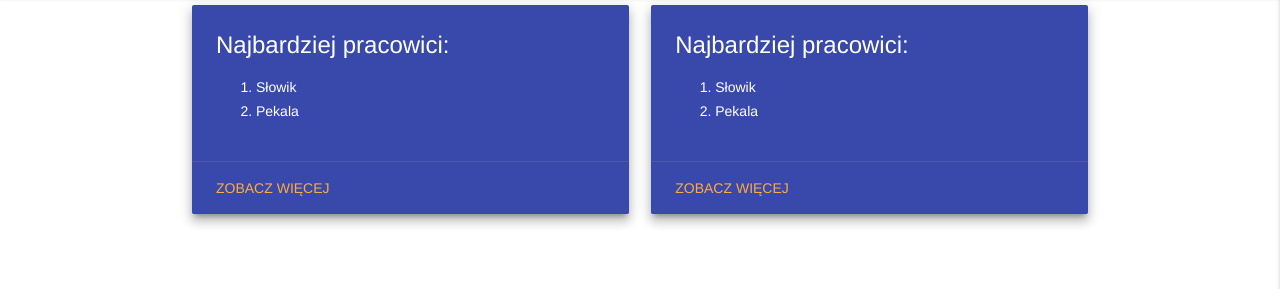
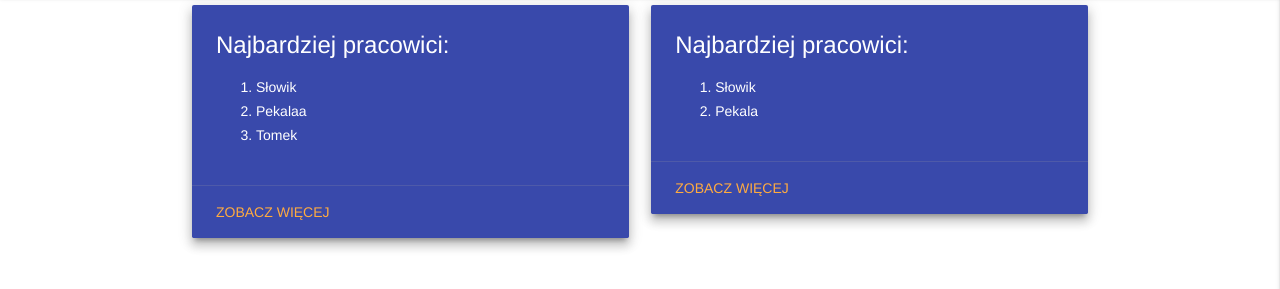
Before and after one commit to MazdyxX/WebApp-noname-, a plain HTML site: page SchoolApp/teacherApp/templates/teacher.html in a window 1280 px wide. Shown: the part 67-356 px from the top of the page. Drawn offline with nearby package versions, Linux system fonts and the light colour scheme.

Commit message:
list Update

```diff
--- a/SchoolApp/teacherApp/templates/teacher.html
+++ b/SchoolApp/teacherApp/templates/teacher.html
@@ -33,7 +33,9 @@
                             <span class="card-title">Najbardziej pracowici:</span>
                             <ol>
                                 <li>Słowik</li>
-                                <li>Pekala</li>
+                                <li>Pekalaa</li>
+                                <li>Tomek</li>
+
                             </ol>
                         </div>
                         <div class="card-action">
```
